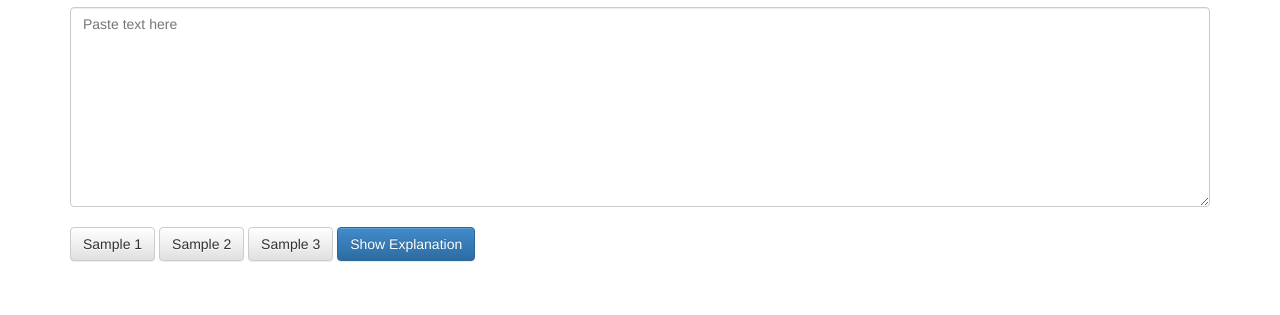
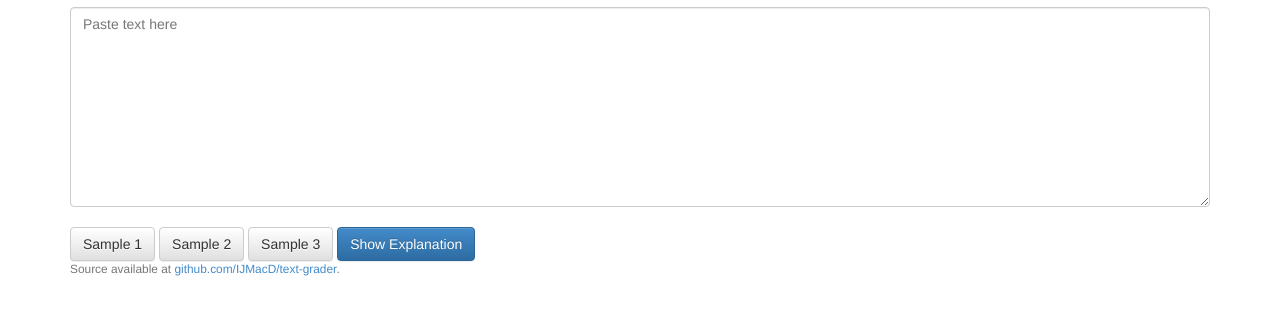
Before and after one commit to IJMacD/text-grader, a plain HTML site: page index.html in a window 1280 px wide. Shown: the part 63-378 px from the top of the page. Drawn offline with Linux system fonts and the light colour scheme.

Commit message:
Added attribution

```diff
--- a/index.html
+++ b/index.html
@@ -85,6 +85,9 @@
 				<button class="btn btn-primary" id="explain-btn">Show Explanation</button>
 			</div>
 		</div>
+		<div class="container">
+			<footer class="text-muted small">Source available at <a href="https://github.com/IJMacD/text-grader">github.com/IJMacD/text-grader</a>.</footer>
+		</div>
 		<div class="below-fold" id="explanation">
 			<div class="container">
 				<h2>Explanation</h2>
```
